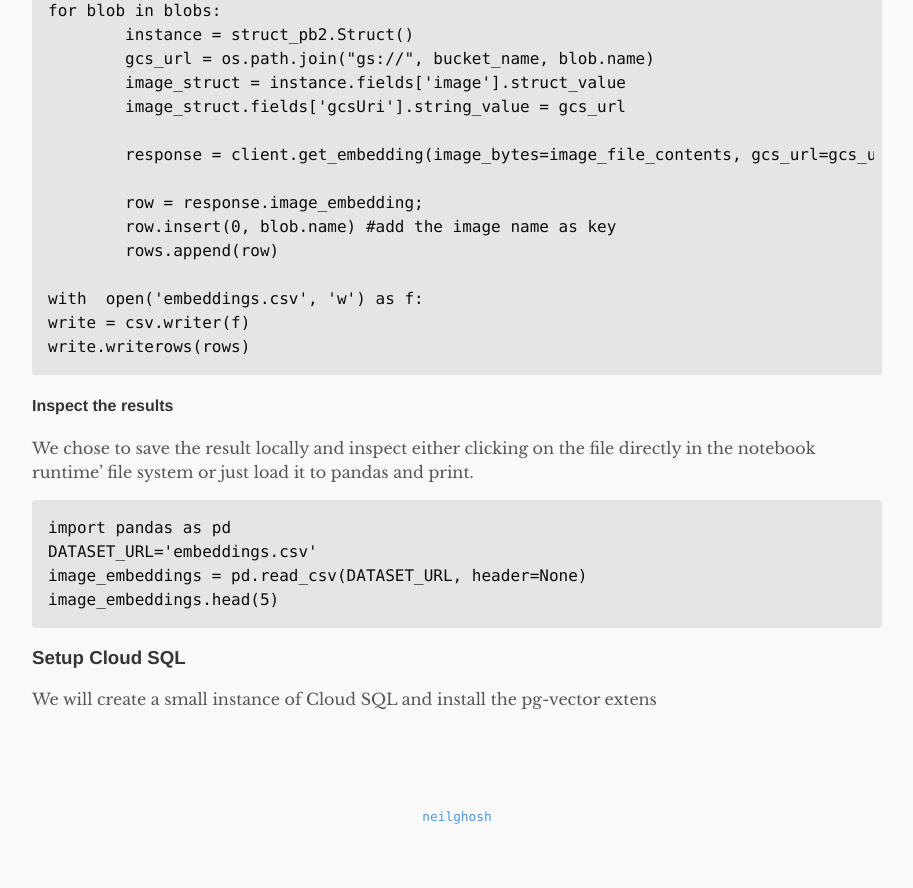
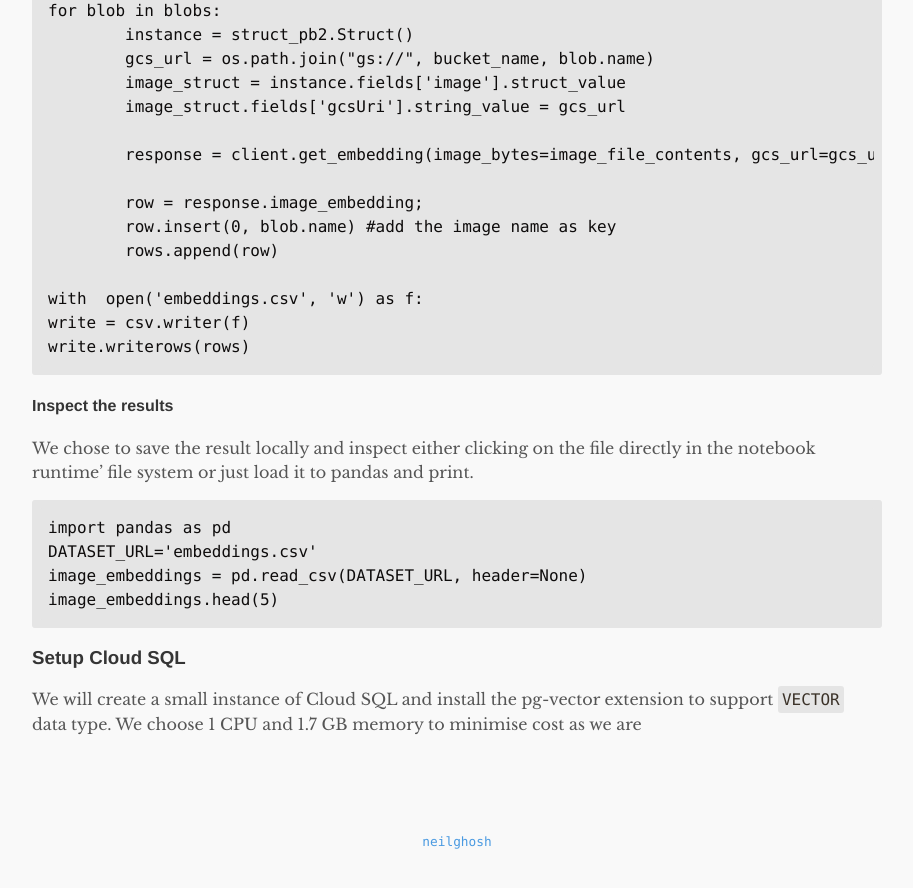
Before and after one commit to neilghosh/neilghosh.github.io, a Jekyll site: the page built from _posts/2023/2023-12-02-embeddings-prediction-using-vertext-ai-and-vector-database.md.md, in a window 1280 px wide and 900 px high, scrolled down 3122 px. Shown: the top 888 px of the window, without its empty margins (183-1096 px from the left). Built offline with Jekyll 4.4.1, drawn with Linux system fonts in a browser that asks for light colours.

Commit message:
_posts/2023/2023-12-02-embeddings-prediction-using-vertext-ai-and-vector-database.md.md updated from https://stackedit.io/

````diff
--- a/_posts/2023/2023-12-02-embeddings-prediction-using-vertext-ai-and-vector-database.md.md
+++ b/_posts/2023/2023-12-02-embeddings-prediction-using-vertext-ai-and-vector-database.md.md
@@ -119,8 +119,8 @@ image_embeddings = pd.read_csv(DATASET_URL, header=None)
 image_embeddings.head(5)
 ```
 ### Setup Cloud SQL
-We will create a small instance of Cloud SQL and  install the pg-vector extens
+We will create a small instance of Cloud SQL and  install the pg-vector extension to support `VECTOR` data type.  We choose 1 CPU and 1.7 GB memory to minimise cost as we are
 <!--stackedit_data:
-eyJoaXN0b3J5IjpbMjAwNDEwMzgxOCwtMTExMjg3MjY5NSwxOT
+eyJoaXN0b3J5IjpbLTk2MTU3NDY4MSwtMTExMjg3MjY5NSwxOT
 kyNzQ5MDE3LDc2MTgxMDAwNF19
 -->
````
